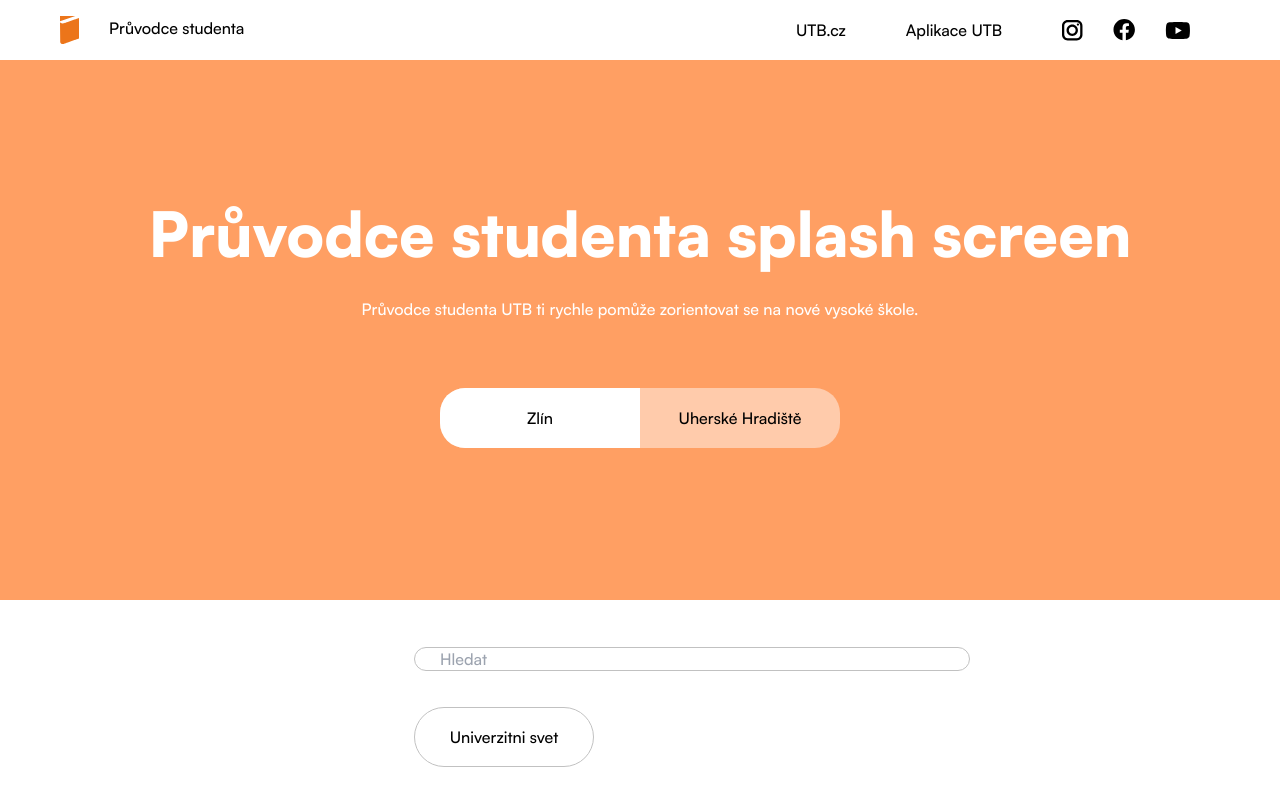
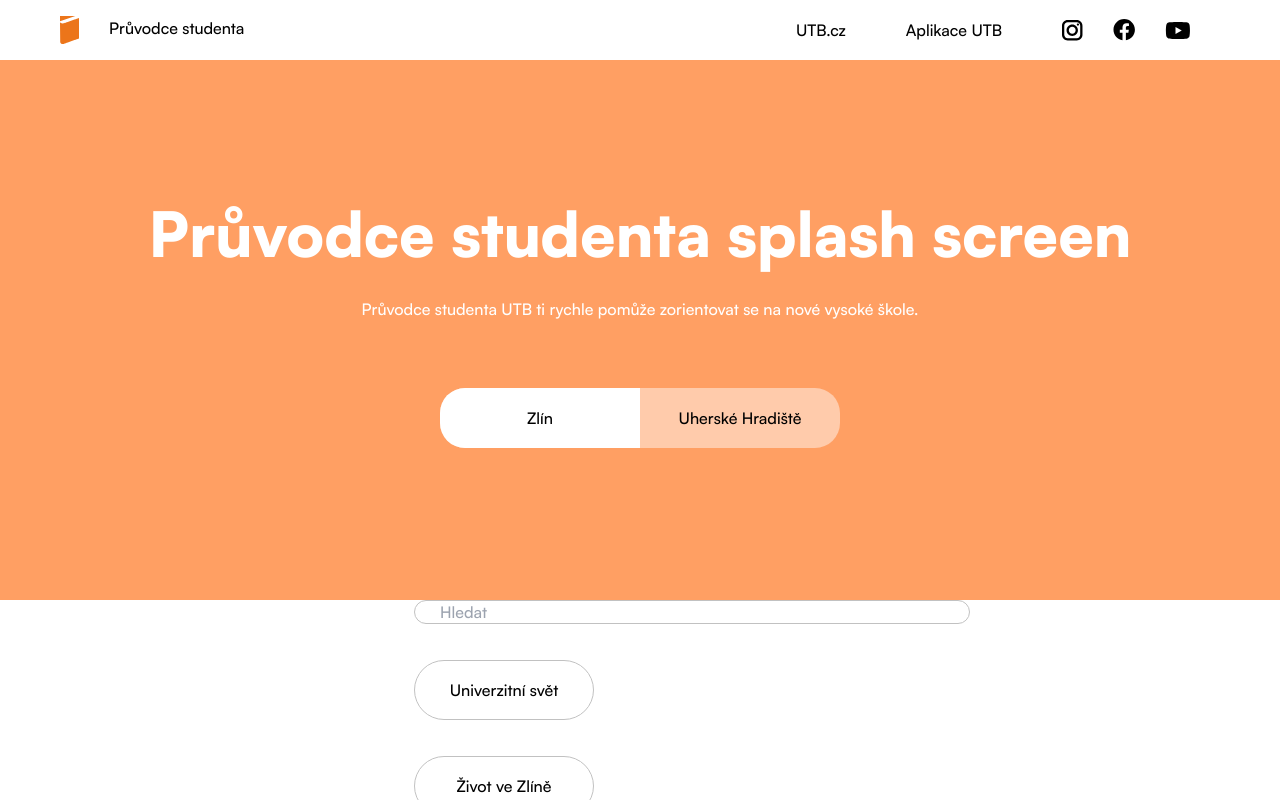
Before and after one commit to SU-UTB/web-pruvodcestudenta-fe, a React (Vite) app: page / in a window 1280 px wide. Built offline with nearby package versions, Linux system fonts and the light colour scheme.

Commit message:
search section cleanup

```diff
--- /dev/null
+++ b/src/components/main/search/SearchInput.tsx
@@ -0,0 +1,13 @@
+import styled from "styled-components";
+
+export const SearchInput = styled.input`
+  width: 556px;
+  height: 60px;
+  margin-bottom: 36px;
+  margin-left: 414px;
+  -webkit-border-radius: 47px;
+  -moz-border-radius: 47px;
+  border-radius: 47px;
+  border: 0.5px solid #c1c1c1;
+  padding-left: 25px;
+`
--- a/src/components/main/search/SearchSection.tsx
+++ b/src/components/main/search/SearchSection.tsx
@@ -1,64 +1,13 @@
-import styled from "styled-components";
+import {SearchSectionWrapper} from "./SearchSectionWrapper";
+import {SearchTags} from "./tags/SearchTags";
+import {SearchInput} from "./SearchInput";
+import {Divider} from "../../Divider";
 
-const SearchSectionWrapper = styled.div`
-  height: 347px;
-  width: 100vw;
-  display: flex;
-  flex-direction: column;
-`
-
-const SearchInput = styled.input`
-  width: 556px;
-  height: 60px;
-  margin-bottom: 36px;
-  margin-left: 414px;
-  -webkit-border-radius: 47px;
-  -moz-border-radius: 47px;
-  border-radius: 47px;
-  border: 0.5px solid #c1c1c1;
-  padding-left: 25px;
-`
-
-const SearchTags = styled.div`display: flex;
-  flex-direction: row;
-  flex-wrap: wrap;
-  column-gap: 100px;
-  row-gap: 36px;
-  margin-right: 414px;
-  margin-left: 414px;
-`
-
-const SearchTag = styled.div`
-  min-width: 180px;
-  height: 60px;
-  background-color: white;
-  border-radius: 47px;
-  display: flex;
-  align-items: center;
-  justify-content: center;
-  border: 0.5px solid #c1c1c1;
-`
-
-const SearchDivider = styled.div`
-  min-height: 47px;
-`
-
-const PickedTags = [
-    "Univerzitni svet",
-    "Zivot ve zline",
-    "Technicke zalezitosti",
-    "Univerzitni sluzby",
-    "\"Prakticke rady\"",
-    "Dalsi...",
-
-];
 
 export const SearchSection = () => <SearchSectionWrapper>
 
-    <SearchDivider/>
+    <Divider height={47}/>
     <SearchInput placeholder={"Hledat"}></SearchInput>
-    <SearchTags>
-        {PickedTags.map(t => <SearchTag>{t}</SearchTag>)}
-    </SearchTags>
-    <SearchDivider/>
+    <SearchTags/>
+    <Divider height={47}/>
 </SearchSectionWrapper>
--- /dev/null
+++ b/src/components/main/search/SearchSectionWrapper.tsx
@@ -0,0 +1,8 @@
+import styled from "styled-components";
+
+export const SearchSectionWrapper = styled.section`
+  height: 347px;
+  width: 100vw;
+  display: flex;
+  flex-direction: column;
+`
--- /dev/null
+++ b/src/components/main/search/tags/SearchTag.tsx
@@ -0,0 +1,12 @@
+import styled from "styled-components";
+
+export const SearchTag = styled.div`
+  min-width: 180px;
+  height: 60px;
+  background-color: white;
+  border-radius: 47px;
+  display: flex;
+  align-items: center;
+  justify-content: center;
+  border: 0.5px solid #c1c1c1;
+`
--- /dev/null
+++ b/src/components/main/search/tags/SearchTags.tsx
@@ -0,0 +1,17 @@
+import {SearchTagsWrapper} from "./SearchTagsWrapper";
+import {SearchTag} from "./SearchTag";
+
+const PickedTags = [
+    "Univerzitní svět",
+    "Život ve Zlíně",
+    "Technické záležitosti",
+    "Univerzitní služby",
+    "\"Praktické rady\"",
+    "Další...",
+
+];
+
+
+export const SearchTags = () => <SearchTagsWrapper>
+    {PickedTags.map(t => <SearchTag>{t}</SearchTag>)}
+</SearchTagsWrapper>
--- /dev/null
+++ b/src/components/main/search/tags/SearchTagsWrapper.tsx
@@ -0,0 +1,10 @@
+import styled from "styled-components";
+
+export const SearchTagsWrapper = styled.div`display: flex;
+  flex-direction: row;
+  flex-wrap: wrap;
+  column-gap: 100px;
+  row-gap: 36px;
+  margin-right: 414px;
+  margin-left: 414px;
+`
```
